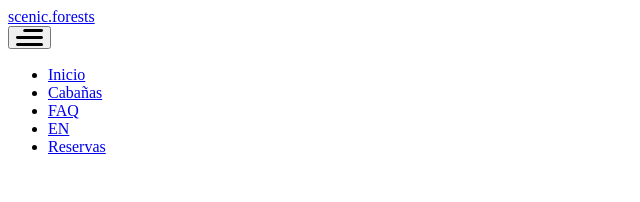
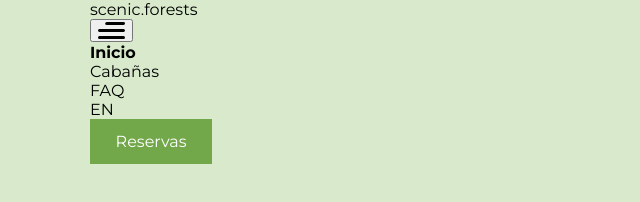
Before and after one commit to candytale55/learn-ui-scenic-forests, a website: page src/es/index.html in a window 1280 px wide. Shown: the whole page, without its empty margins (0-640 px from the left). Drawn offline with Linux system fonts and the light colour scheme.

Commit message:
style: update CSS variables and general layout styles; fix stylesheet paths in HTML files

```diff
--- a/src/css/main.css
+++ b/src/css/main.css
@@ -1,5 +1,13 @@
 /* Global Resets and Layout */
-/* @import './variables.css'; */
+
+/* Google Fonts */
+@import url('https://fonts.googleapis.com/css2?family=Montserrat:wght@400;600;700&family=Playfair+Display:wght@600;700&display=swap');
+
+@import "./variables.css";
+
+/* ============================================
+   1. Global Resets & Normalization
+   ============================================ */
 
 *,
 *::before,
@@ -7,7 +15,79 @@
   box-sizing: border-box;
 }
 
+body {
+  margin: 0;
+  padding: 0;
+  font-family: var(--font-main);
+  background-color: var(--color-bg-light);
+  color: var(--color-black);
+}
+
 img {
   max-width: 100%;
+  height: auto;
   display: block;
 }
+
+/* ============================================
+   2. Typography & Links
+   ============================================ */
+
+h1,
+h2,
+h3,
+h4,
+h5,
+h6 {
+  margin-top: 0;
+  margin-bottom: var(--space-md);
+}
+
+a {
+  text-decoration: none;
+  color: inherit;
+}
+
+ul,
+ol {
+  list-style: none;
+  margin: 0;
+  padding: 0;
+}
+
+/* ============================================
+   3. Component Foundations (Functional Modifiers)
+   ============================================ */
+
+.btn {
+  display: inline-flex;
+  align-items: center;
+  cursor: pointer;
+  border: none;
+  padding: 0.8em 1.6em;
+  font-family: inherit;
+  font-size: inherit;
+  text-decoration: none;
+}
+
+.btn-primary {
+  background-color: var(--color-primary);
+  color: var(--color-white);
+}
+
+.active {
+  font-weight: bold;
+}
+
+/* ============================================
+   4. Layout Utilities
+   ============================================ */
+
+.container {
+  max-width: var(--container-max-width);
+  margin-inline: auto;
+}
+
+.stack > * + * {
+  margin-top: var(--space-md);
+}
--- a/src/css/variables.css
+++ b/src/css/variables.css
@@ -1 +1,23 @@
 /* Design Tokens - Scenic Forests */
+
+:root {
+  --font-main: "Montserrat", sans-serif;
+  --font-accent: "Playfair Display", serif;
+
+  --color-primary:      #72A84A;
+  --color-bg-light:     #D8EACB;
+  --color-bg-dark:      #1A1A1A;
+  --color-header-bg:    #EEEEEE;
+  --color-white:        #FFFFFF;
+  --color-black:        #000000;
+  --color-text-muted:   #CCCCCC;
+
+  --space-unit: 1rem;
+  --space-md: var(--space-unit);
+  --space-lg: calc(var(--space-unit) * 1.5);
+  --space-xl: calc(var(--space-unit) * 2);
+  --space-4xl: calc(var(--space-unit) * 6);
+
+  --section-padding: var(--space-3xl);
+  --container-max-width: 1100px;
+}
--- a/src/es/index.html
+++ b/src/es/index.html
@@ -4,17 +4,17 @@
     <meta charset="UTF-8" />
     <meta name="viewport" content="width=device-width, initial-scale=1.0" />
     <title>Scenic Forests - Inicio</title>
-    <link rel="stylesheet" href="/css/main.css" />
+    <link rel="stylesheet" href="../css/main.css" />
   </head>
   <body>
     <header class="container">
-      <a href="/es/index.html" class="logo">scenic.forests</a>
+      <a href="index.html" class="logo">scenic.forests</a>
       <nav>
         <button id="menu-btn" aria-label="Abrir Menú" aria-expanded="false">
           <img src="/public/images/menu.svg" alt="" />
         </button>
         <ul id="nav-list" class="nav-list">
-          <li><a href="/es/index.html" class="active">Inicio</a></li>
+          <li><a href="index.html" class="active">Inicio</a></li>
           <li><a href="./cabins.html">Cabañas</a></li>
           <li><a href="#">FAQ</a></li>
           <li><a href="../en/index.html">EN</a></li>
```
Also changed, not shown: src/en/index.html (+1 -1 lines).
